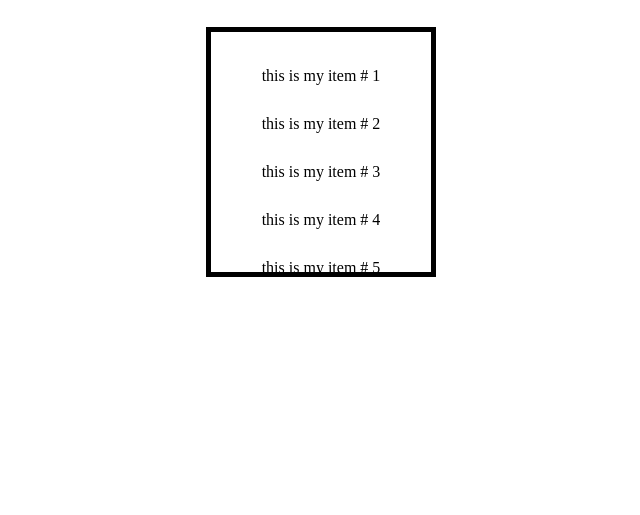
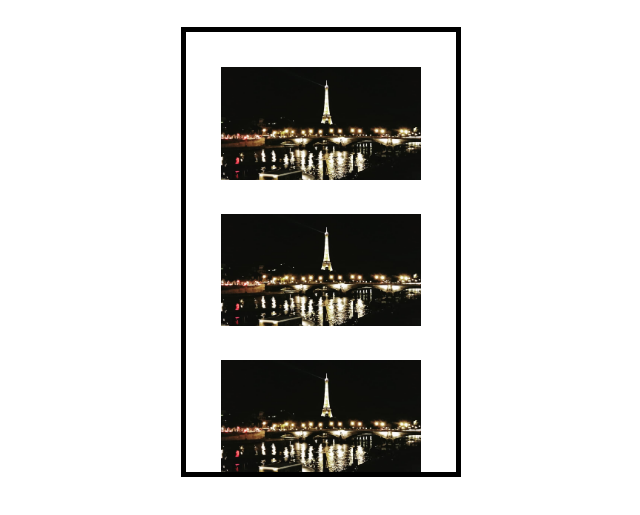
Before and after one commit to dirdakas/infinite-scrolling, a plain HTML site: page index.html in a window 1280 px wide. Shown: the part 61-576 px from the top of the page, without its empty margins (319-959 px from the left). Drawn offline with Linux system fonts and the light colour scheme.

Commit message:
switched items to images

```diff
--- a/index.html
+++ b/index.html
@@ -3,12 +3,13 @@
   <head>
     <meta charset="utf-8" />
     <title>Infinite scrolling</title>
+    <link rel="icon" type="image/x-icon" href="assets/favicon.ico">
     <link rel="stylesheet" href="styles.css">
   </head>
   <body>
     <h1>Welcome</h1>
 
-    <ul id="list"></ul>
+    <div id="imageContainer"></div>
     <script src="script.js"></script>
 
   </body>
--- a/script.js
+++ b/script.js
@@ -1,12 +1,13 @@
-var listElm = document.querySelector('#list');
+var listElm = document.querySelector('#imageContainer');
 
 var maxLoadedItems = 10;
 var nextItem = 1;
 
 var loadMore = function() {
   for (var i = 0; i < maxLoadedItems; i++) {
-    var item = document.createElement('li');
-    item.innerText = `this is my item # ${nextItem++}`;
+    var item = document.createElement('img');
+    item.src = 'assets/paris.jpg'
+    item.alt = `this is my item # ${nextItem++}`;
     listElm.appendChild(item);
   }
 }
--- a/styles.css
+++ b/styles.css
@@ -2,9 +2,9 @@ html {
   text-align: center;
 }
 
-#list {
-  width: 200px;
-  height: 200px;
+#imageContainer {
+  width: 250px;
+  height: 400px;
   overflow: auto;
   margin: 30px auto;
 
@@ -12,10 +12,11 @@ html {
   border: 5px solid black;
 }
 
-li {
+img {
   padding: 15px 5px;
   list-style-type: none;
+  width: 200px;
 }
-li:hover {
+img:hover {
   background: #bbbbbb;
 }
```
Also changed, not shown: assets/favicon.ico (added), assets/paris.jpg (added), 1 other file.
